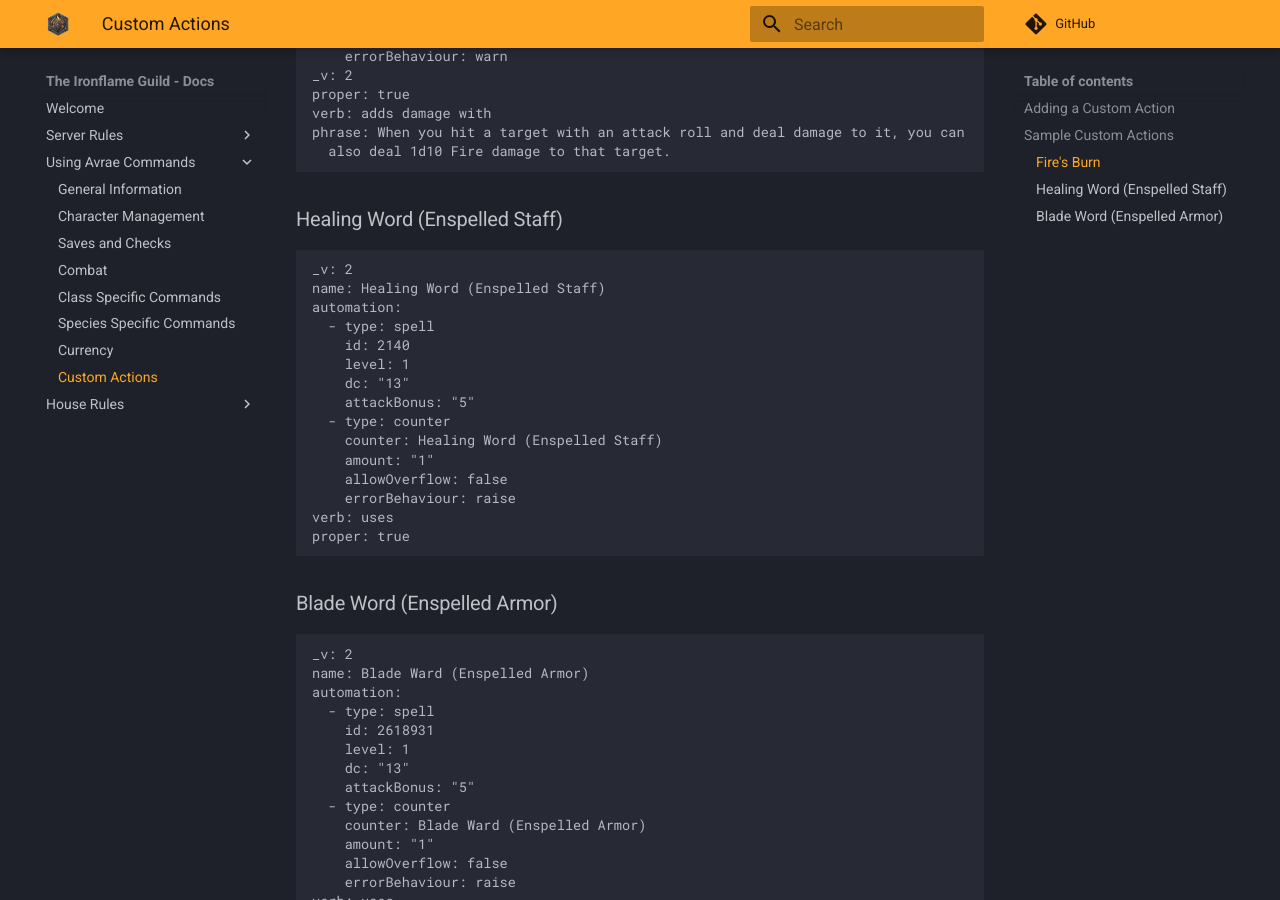
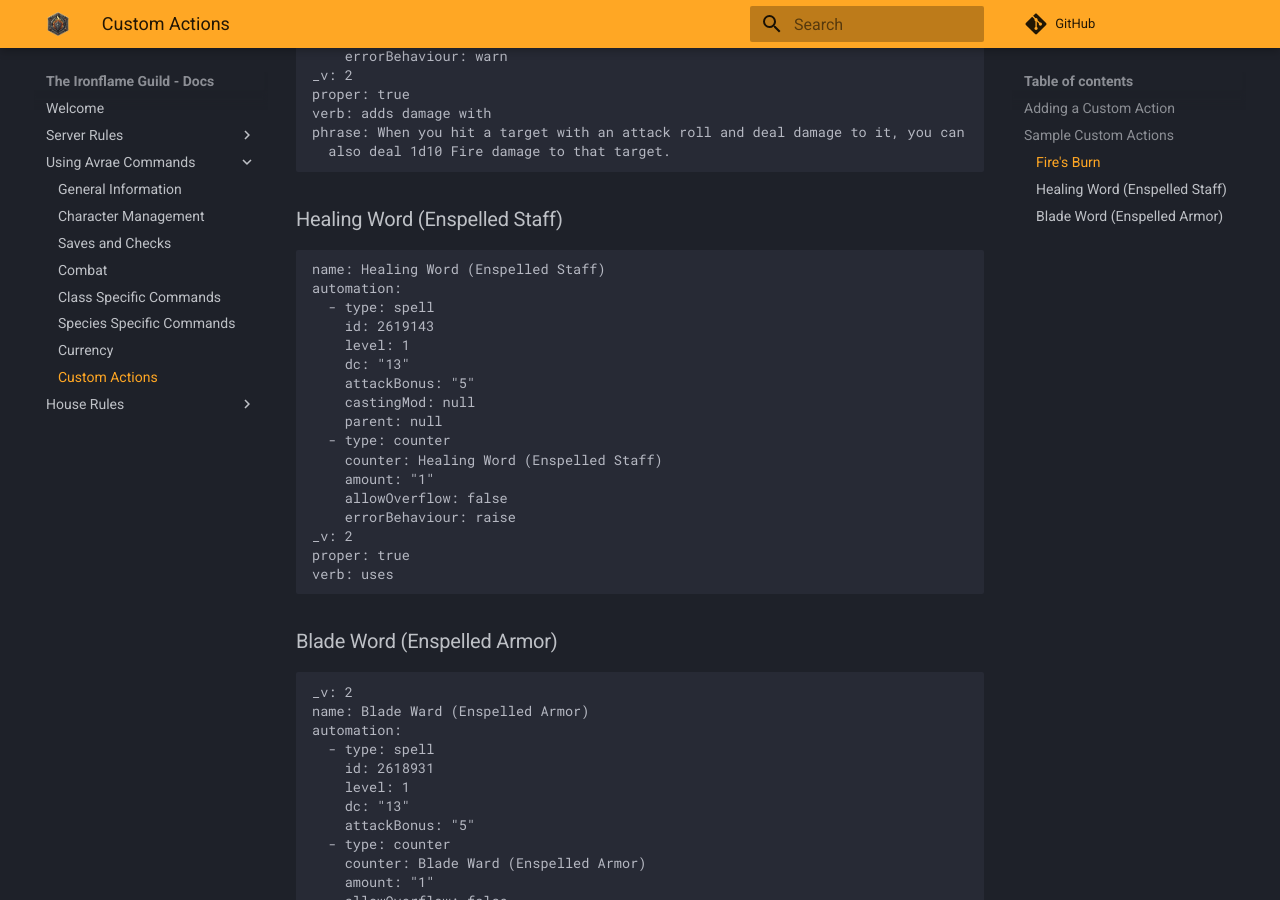
Before and after one commit to adamhstewart/doip-docs, an MkDocs documentation site: the page built from docs/custom-actions.md, in a window 1280 px wide and 900 px high, scrolled down 969 px. Built offline with MkDocs 1.6.1 and Material for MkDocs 9.7.7, drawn with Linux system fonts in a browser that asks for light colours; comment, search, counter and statistics services are not loaded.

Commit message:
Make spells 2024.

````diff
--- a/docs/custom-actions.md
+++ b/docs/custom-actions.md
@@ -40,21 +40,23 @@ phrase: When you hit a target with an attack roll and deal damage to it, you can
 ```
 ### Healing Word (Enspelled Staff)
 ```yaml
-_v: 2
 name: Healing Word (Enspelled Staff)
 automation:
   - type: spell
-    id: 2140
+    id: 2619143
     level: 1
     dc: "13"
     attackBonus: "5"
+    castingMod: null
+    parent: null
   - type: counter
     counter: Healing Word (Enspelled Staff)
     amount: "1"
     allowOverflow: false
     errorBehaviour: raise
+_v: 2
+proper: true
 verb: uses
-proper: true
 ```
 
 ### Blade Word (Enspelled Armor)
````
